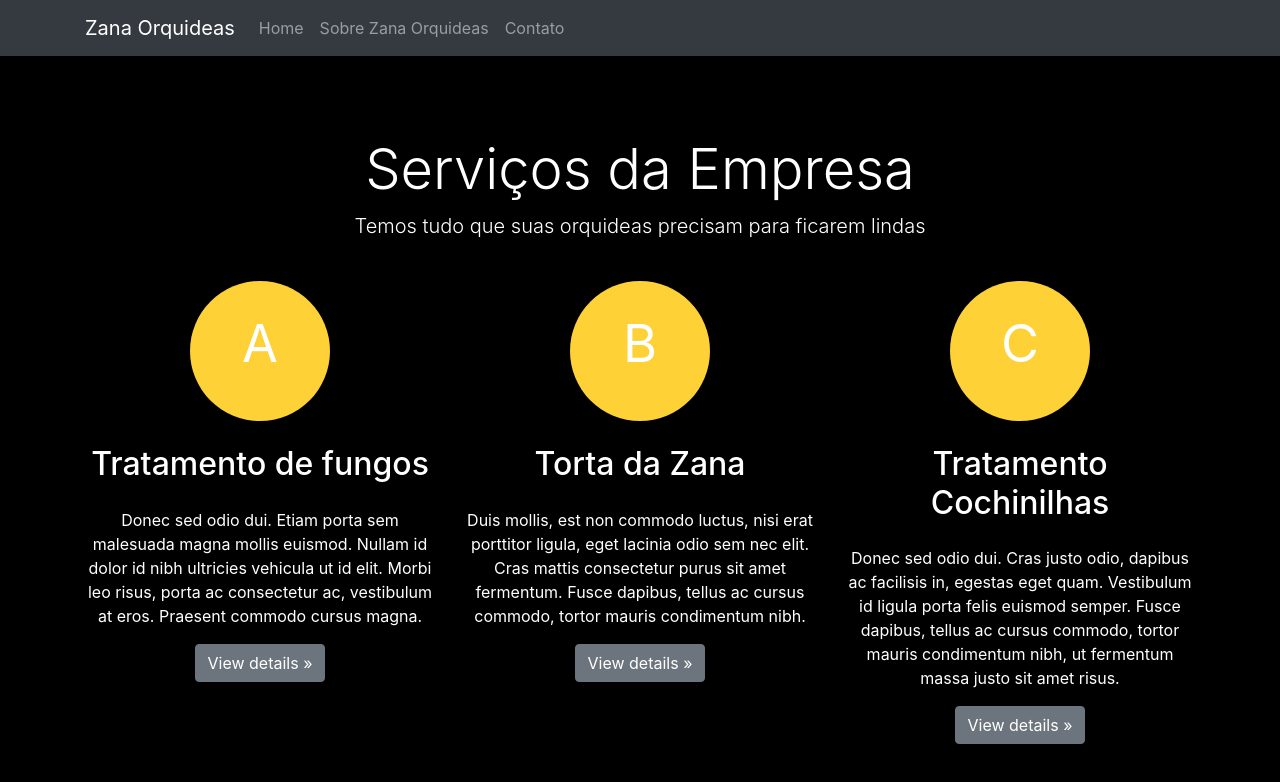
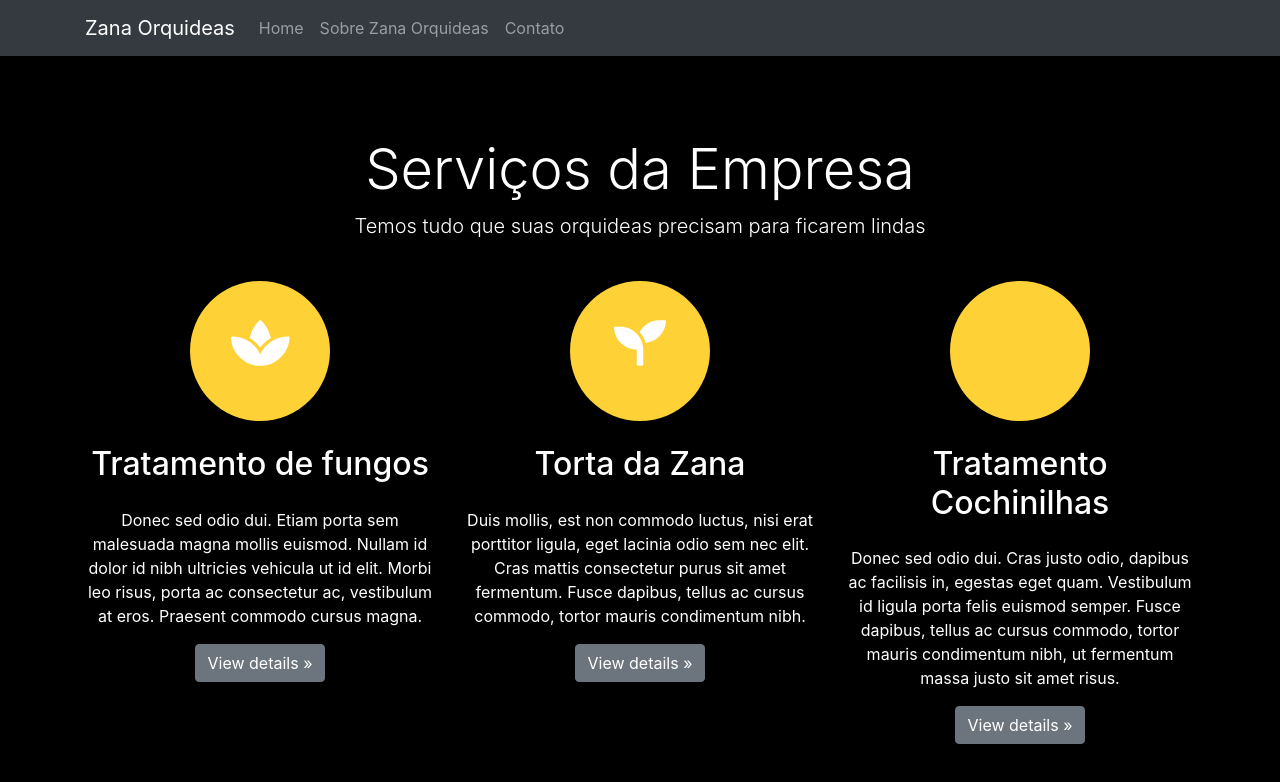
Before and after one commit to acwronski/paraiso-das-orquideas, a Next.js app: page / in a window 1280 px wide. Shown: the top 782 px of the page. Built offline with nearby package versions, Linux system fonts and the light colour scheme.

Commit message:
adicionei image icons

```diff
--- a/pages/index.js
+++ b/pages/index.js
@@ -6,6 +6,7 @@ import 'bootstrap/dist/css/bootstrap.min.css';
 import { library } from '@fortawesome/fontawesome-svg-core'
 import { FontAwesomeIcon } from '@fortawesome/react-fontawesome'
 import { fas } from '@fortawesome/free-solid-svg-icons'
+library.add(fas)
 
 function Home() {
     return (
@@ -44,7 +45,7 @@ function Home() {
 
                     <div class="row">
                         <div class="col-lg-4">
-                            <div className='rounded-circle circulo  centralizar'>A
+                            <div className='rounded-circle circulo  centralizar'><FontAwesomeIcon icon='spa'/>
 
                             </div>
                             <h2 className='mt-4   mb-4'>Tratamento de fungos</h2>
@@ -52,7 +53,7 @@ function Home() {
                             <p><a class="btn btn-secondary" href="#" role="button">View details &raquo;</a></p>
                         </div>
                         <div class="col-lg-4">
-                            <div className='rounded-circle circulo  centralizar'>B
+                            <div className='rounded-circle circulo  centralizar'><FontAwesomeIcon icon='seedling'/>
 
                         </div>
                             <h2 className='mt-4 mb-4'>Torta da Zana</h2>
@@ -60,7 +61,7 @@ function Home() {
                             <p><a class="btn btn-secondary" href="#" role="button">View details &raquo;</a></p>
                         </div>
                         <div class="col-lg-4">
-                        <div className='rounded-circle circulo  centralizar'>C
+                        <div className='rounded-circle circulo  centralizar'><FontAwesomeIcon icon='pagelines'/>
 
                         </div>
                             <h2 className='mt-4   mb-4'>Tratamento Cochinilhas</h2>
```
